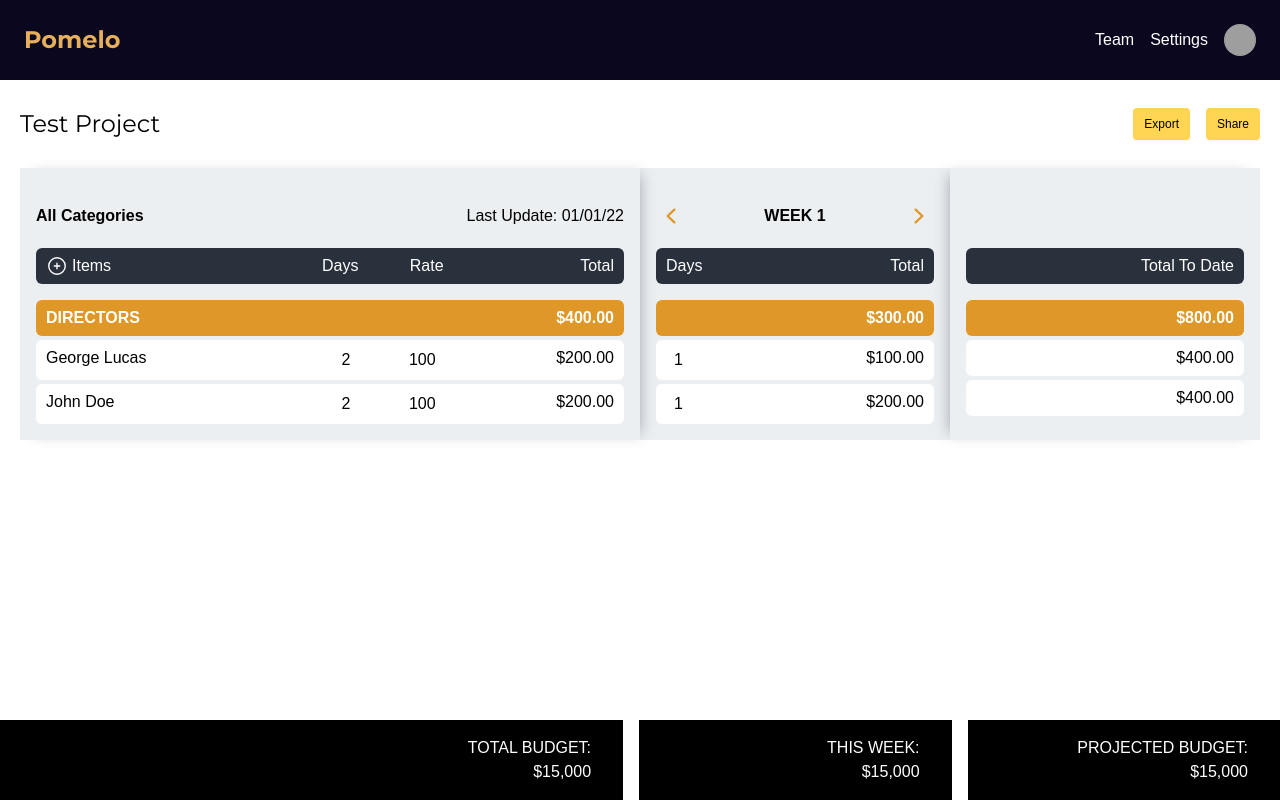
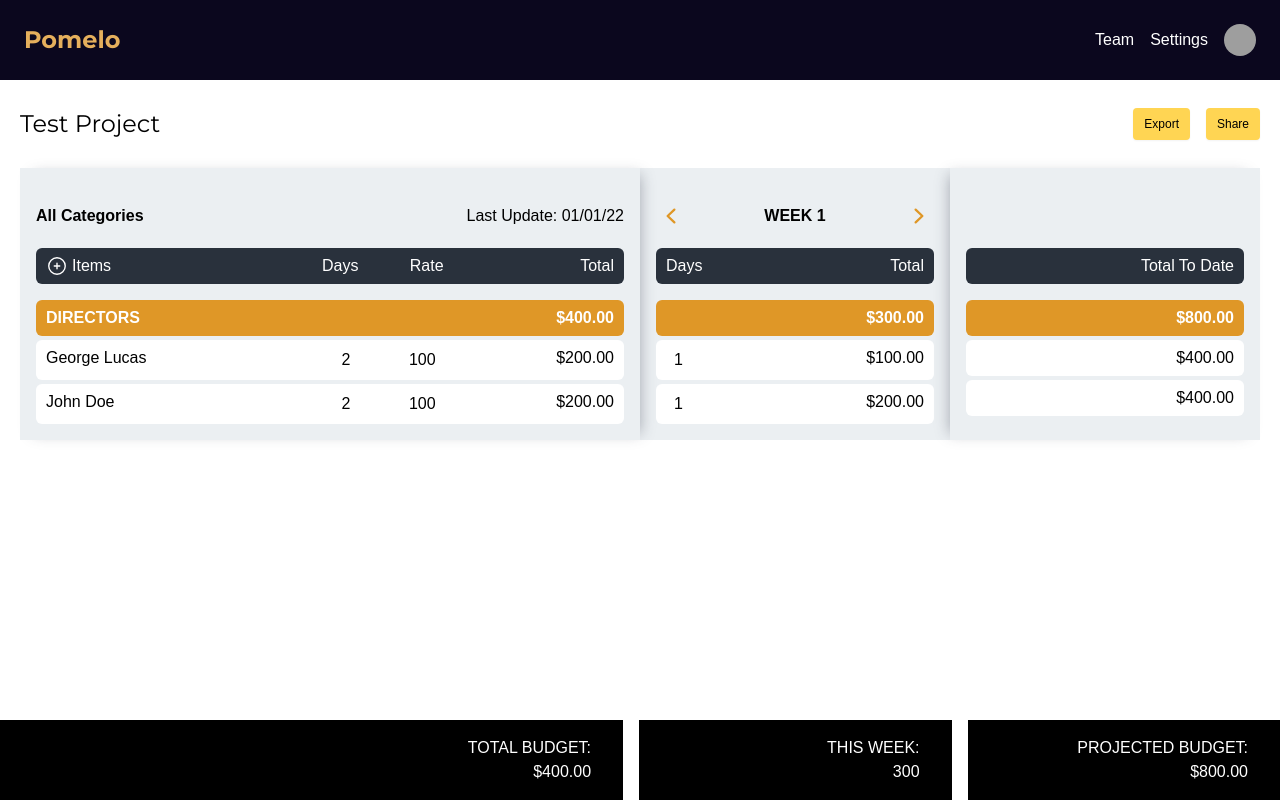
Before and after one commit to Salamat-Inc/salamat-budget-web, a Next.js app: page / in a window 1280 px wide. Built offline with nearby package versions, Linux system fonts and the light colour scheme; grey boxes are pictures that could not be loaded.

Commit message:
dynamically calculate totals at the bottom

```diff
--- a/components/ActualTotalReport.tsx
+++ b/components/ActualTotalReport.tsx
@@ -15,7 +15,6 @@ const LeftRow = ({ category, name, data, formatter }: any) => {
 
   useEffect(
     () => {
-      console.log('going to dispatch');
       dispatch({
         type: 'UPDATE_DAYS',
         payload: {
@@ -90,7 +89,7 @@ const renderActualTotals = (
   formatter: any
 ) => {
   return order.map((item: any) => {
-    const category = categories[item.name];
+    const category = categories[item.id];
 
     let categoryTotal = 0;
 
@@ -99,7 +98,7 @@ const renderActualTotals = (
       categoryTotal += e.total;
       return (
         <LeftRow
-          category={item.name}
+          category={item}
           key={`${e.id}-row-main`}
           name={hire.name}
           data={e}
@@ -151,7 +150,7 @@ export const ActualTotalReport = ({ project, data }: any) => {
                 type: 'CREATE_EMPLOYEE',
                 payload: {
                   name: 'Jane Doe',
-                  category: 'Directors',
+                  category: 1,
                 },
               })
             }
--- a/components/ProjectedTotalReport.tsx
+++ b/components/ProjectedTotalReport.tsx
@@ -7,7 +7,7 @@ const renderProjectedAmount = (
   formatter: any
 ) => {
   return order.map((item: any, index: any) => {
-    const category = projectData.categories[item.name];
+    const category = projectData.categories[item.id];
     let categoryTotalToDate = 0;
 
     const rows = category.order.map((row: any) => {
--- a/components/WeeklyReport.tsx
+++ b/components/WeeklyReport.tsx
@@ -3,48 +3,6 @@ import { useNumberFormatter } from 'hooks/numberFormatter';
 import { ChevronLeftIcon, ChevronRightIcon } from '@heroicons/react/20/solid';
 import { useDebounce } from 'hooks/useDebounce';
 import { BudgetContext } from 'contexts/Budget/BudgetContext';
-
-// const renderProjectedAmount = (
-//   projectData: any,
-//   weekData: any,
-//   formatter: any
-// ) => {
-//   console.log(weekData);
-//   return projectData.dataOrder.map((item: any, index: any) => {
-//     const category = projectData.categories[item.name];
-//     let categoryTotalToDate = 0;
-
-//     const rows = category.order.map((i: any, s: any) => {
-//       const rowToDate = weekData.rateData[i.id];
-//       categoryTotalToDate += rowToDate.totalToDate;
-//       return (
-//         <div
-//           key={`yolo-${i.id}`}
-//           className="flex justify-between bg-salamat-white text-salamat-white rounded-md px-2.5 py-1.5 mt-1"
-//         >
-//           <div className="w-full text-salamat-black text-right">
-//             {formatter.format(rowToDate.totalToDate)}
-//           </div>
-//         </div>
-//       );
-//     });
-
-//     return (
-//       <>
-//         <div
-//           key={`${weekData.name}-${item.name}-${index}`}
-//           className="flex justify-between bg-salamat-orange text-salamat-white uppercase font-bold rounded-md px-2.5 py-1.5 mt-4 "
-//         >
-//           <div className="w-full text-right">
-//             {formatter.format(categoryTotalToDate)}
-//           </div>
-//         </div>
-
-//         {rows}
-//       </>
-//     );
-//   });
-// };
 
 const WeeklyRow = ({ employee, formatter, category }: any) => {
   const { dispatch } = useContext(BudgetContext);
@@ -94,7 +52,7 @@ const WeeklyRow = ({ employee, formatter, category }: any) => {
 
 const renderWeekly = (projectData: any, weekData: any, formatter: any) => {
   return projectData.dataOrder.map((item: any, index: any) => {
-    const category = projectData.categories[item.name];
+    const category = projectData.categories[item.id];
     let categoryTotalWeek = 0;
     const rows = category.order.map((e: any, index: any) => {
       const emp = weekData.rateData[e.id];
@@ -103,7 +61,7 @@ const renderWeekly = (projectData: any, weekData: any, formatter: any) => {
       return (
         <WeeklyRow
           key={`weekly-${index}-${emp.id}`}
-          category={item.name}
+          category={item}
           employee={emp}
           i={index}
           formatter={formatter}
--- a/contexts/Budget/BudgetReducer.ts
+++ b/contexts/Budget/BudgetReducer.ts
@@ -14,12 +14,12 @@ export const budgetReducer = (state: any, action: any) => {
     }
     case CREATE_EMPLOYEE: {
       console.log(action.payload);
-      const category = action.payload.category;
+      const categoryId = action.payload.category;
       let orderItem;
       // add category to the order
-      if (!state.categories[category]) {
+      if (!state.categories[categoryId]) {
         const id = idState++;
-        orderItem = { id, name: category };
+        orderItem = { id, name: categoryId };
       }
 
       const updatedOrderItems = [...state.dataOrder];
@@ -37,7 +37,7 @@ export const budgetReducer = (state: any, action: any) => {
         total: null,
       };
 
-      const updatedCategoryOrder = [...state.categories[category].order];
+      const updatedCategoryOrder = [...state.categories[categoryId].order];
 
       console.log('here', updatedCategoryOrder, employee);
 
@@ -58,7 +58,7 @@ export const budgetReducer = (state: any, action: any) => {
         dataOrder: updatedOrderItems,
         categories: {
           ...state.categories,
-          [category]: {
+          [categoryId]: {
             order: updatedCategoryOrder,
           },
         },
@@ -76,27 +76,42 @@ export const budgetReducer = (state: any, action: any) => {
     }
 
     case 'UPDATE_DAYS': {
-      console.log('stuff', action.payload, state);
-      const updated = [...state.categories[action.payload.category].order];
+      console.log('hello', action.payload);
 
+      // get the list of employees for the category passed
+      const updated = [...state.categories[action.payload.category.id].order];
+
+      // find the employee whose days are being updated
       const n = updated.find((e) => e.id === action.payload.employeeId);
 
+      // set the new days for the employee
       n.days = action.payload.days;
+
+      // set the new total for the employee
       n.total = n.days * n.rate;
 
+      // set the new actual total within the actual total amount
+      // TODO
       return {
         ...state,
       };
     }
 
     case 'UPDATE_RATE': {
-      console.log('stuff rates', action.payload, state);
-      const updated = [...state.categories[action.payload.category].order];
+      // get the order for the category being updated
+      const updated = [...state.categories[action.payload.category.id].order];
 
+      // find the employee id within the list of rows
       const n = updated.find((e) => e.id === action.payload.employeeId);
 
+      // set the new rate
       n.rate = action.payload.rate;
+
+      // calculate the actual total for the employee
       n.total = n.days * n.rate;
+
+      // set the new actual total within the actual total amount
+      // TODO
 
       return {
         ...state,
--- a/pages/api/hello.ts
+++ b/pages/api/hello.ts
@@ -5,6 +5,7 @@ import { Data } from 'interfaces/ApiData';
 const mockData: any = {
   name: 'Test Project',
   id: 'apple',
+  projectedTotal: 800,
   dataOrder: [
     {
       id: 1,
@@ -12,7 +13,8 @@ const mockData: any = {
     },
   ],
   categories: {
-    Directors: {
+    1: {
+      name: 'Directors',
       order: [
         {
           id: 123,
@@ -31,11 +33,6 @@ const mockData: any = {
           projectedTotal: 400,
         },
       ],
-    },
-  },
-  subCategories: {
-    10: {
-      name: 'Cast',
     },
   },
   employees: {
@@ -63,7 +60,6 @@ const mockData: any = {
       },
     },
   ],
-  // employees: [{ name: 'George Lucas', salary: 100000 }],
 };
 
 export default function handler(
--- a/pages/index.tsx
+++ b/pages/index.tsx
@@ -15,6 +15,8 @@ const Home: NextPage = () => {
   return (
     <>
       <SalamatHeader />
+      {project && (
+        <>
           <main className="pb-24">
             <div className="flex flex-row py-7 px-5 justify-between">
               <h1 className="text-salamant-black text-2xl font-montserrat">
@@ -27,8 +29,9 @@ const Home: NextPage = () => {
             </div>
             <div className="px-5">{project && <Table project={project} />}</div>
           </main>
-      {/* spacer for the footer */}
-      <Footer />
+          <Footer project={project} />
+        </>
+      )}
     </>
   );
 };
--- a/stories/Footer.tsx
+++ b/stories/Footer.tsx
@@ -1,31 +1,74 @@
-import React, { ReactNode } from 'react';
+import React from 'react';
+import { useNumberFormatter } from 'hooks/numberFormatter';
+
+const calculateTotal = (employees: any) => {
+  let total = 0;
+  employees.forEach((employee: any) => (total += employee.total));
+
+  return total;
+};
+
+const calculateActualTotal = (project: any) => {
+  let total = 0;
+
+  Object.keys(project.categories).forEach((category: any) => {
+    if (project.categories[category]?.order?.length) {
+      total += calculateTotal(project.categories[category].order);
+    }
+  });
+
+  return total;
+};
+
+const calculateWeeklyTotal = (project: any, currentWeekIndex = 0) => {
+  let total = 0;
+
+  const weeklyData = project.weeklyReports[currentWeekIndex];
+
+  Object.keys(weeklyData.rateData).forEach((item) => {
+    console.log('inside weelyTotal', item, weeklyData[item]);
+    total += weeklyData.rateData[item].currentTotal;
+  });
+
+  return total;
+};
 
 interface Props {
+  project?: any;
   /**
    * Additional Tailwind css classes to add
    */
   twClasses?: string;
 }
 
-export const Footer = (props: Props) => {
+export const Footer = ({ project }: Props) => {
+  const currencyFormatter = useNumberFormatter({
+    maximumFractionDigits: 2,
+    style: 'currency',
+    currency: 'USD',
+  });
+
+  const actualTotal = calculateActualTotal(project);
+  const weeklyTotal = calculateWeeklyTotal(project);
+
   return (
     <div className="fixed bottom-0 w-full flex flex-row min-w-[1200px]">
       {/* actual totals box */}
       <div className="w-[50%] py-4 px-8 text-right bg-salamat-black text-salamat-white">
         <div className="uppercase">Total Budget:</div>
-        <div>$15,000</div>
+        <div>{currencyFormatter.format(actualTotal)}</div>
       </div>
 
       {/* weekly totals box */}
       <div className="w-[25%] mx-4 py-4 px-8 text-right bg-salamat-black text-salamat-white">
         <div className="uppercase">This Week:</div>
-        <div>$15,000</div>
+        <div>{weeklyTotal}</div>
       </div>
 
       {/* projected totals box */}
       <div className="w-[25%] py-4 px-8 text-right bg-salamat-black text-salamat-white">
         <div className="uppercase">Projected Budget:</div>
-        <div>$15,000</div>
+        <div>{currencyFormatter.format(project.projectedTotal)}</div>
       </div>
     </div>
   );
```
Lines whose indentation alone changed are shown as unchanged.
